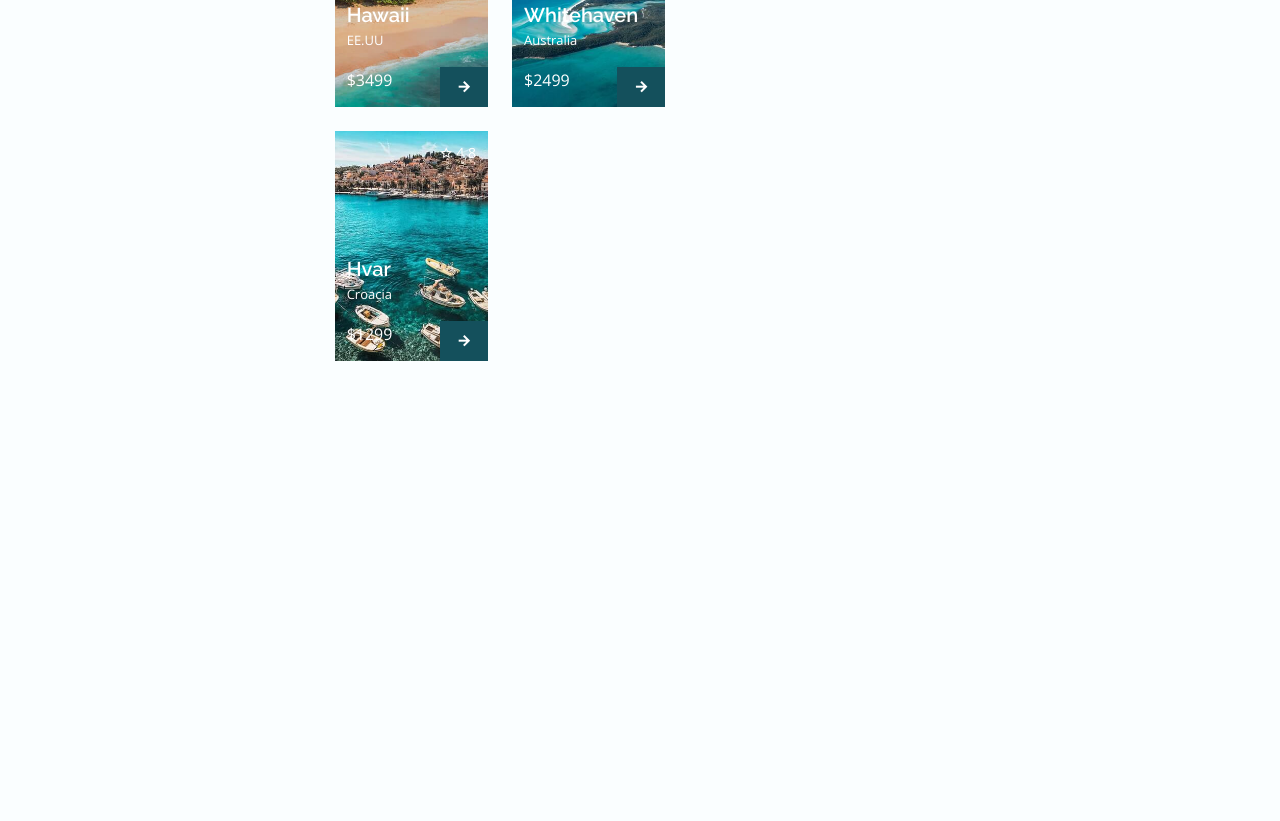
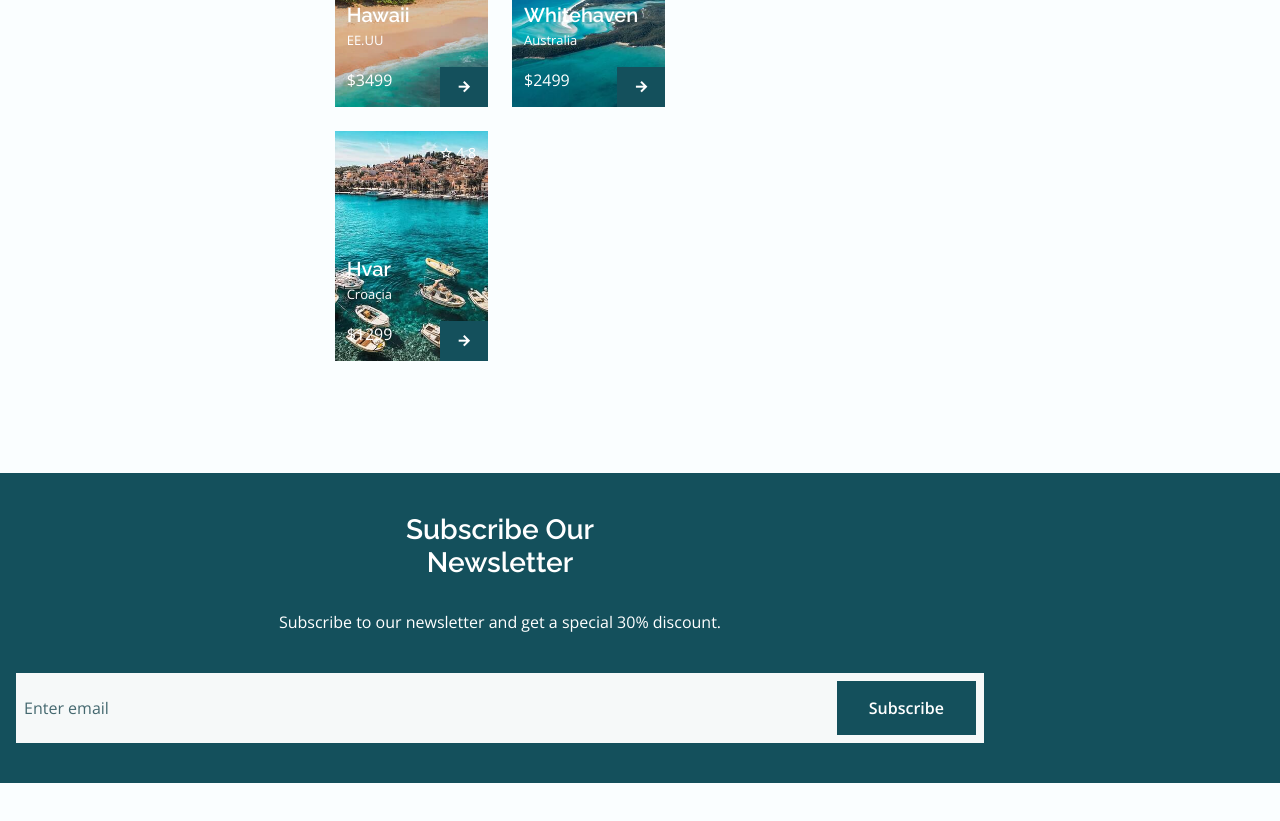
Before and after one commit to freetimezp/js-travel-01, a plain HTML site: page index.html in a window 1280 px wide. Shown: the part 3441-4262 px from the top of the page. Before the commit the page ends 4178 px from the top, so only its background shows below. Drawn offline with nearby package versions, Linux system fonts and the light colour scheme.

Commit message:
10. js-travel-01. Subscribe block.

```diff
--- a/assets/css/styles.css
+++ b/assets/css/styles.css
@@ -638,11 +638,40 @@ input {
     transform: var(--img-scale);
 }
 
+/*=============== SUBSCRIBE ===============*/
+.subscribe__bg {
+    background-color: var(--first-color-second);
+    padding: 2.5rem 0;
+}
 
+.subscribe__title,
+.subscribe__description {
+    color: var(--white-color);
+}
 
+.subscribe__description {
+    text-align: center;
+    margin-bottom: var(--mb-2-5);
+}
 
+.subscribe__form {
+    background-color: var(--input-color);
+    padding: 0.5rem;
+    display: flex;
+    justify-content: space-between;
+}
 
-/*=============== SUBSCRIBE ===============*/
+.subscribe__input {
+    width: 70%;
+    padding-right: 0.5rem;
+    background-color: var(--input-color);
+    color: var(--text-color);
+}
+
+.subscribe__input::placeholder {
+    color: var(--text-color);
+}
+
 
 
 /*=============== SPONSORS ===============*/
--- a/index.html
+++ b/index.html
@@ -306,7 +306,20 @@
 
             <!--==================== SUBSCRIBE ====================-->
             <section class="subscribe section">
+                <div class="subscribe__bg">
+                    <div class="subscribe__container container">
+                        <h2 class="section__title subscribe__title">Subscribe Our <br> Newsletter</h2>
 
+                        <p class="subscribe__description">
+                            Subscribe to our newsletter and get a special 30% discount.
+                        </p>
+
+                        <form action="" class="subscribe__form">
+                            <input type="text" placeholder="Enter email" class="subscribe__input">
+                            <button class="button">Subscribe</button>
+                        </form>
+                    </div>
+                </div>
             </section>
 
             <!--==================== SPONSORS ====================-->
```
